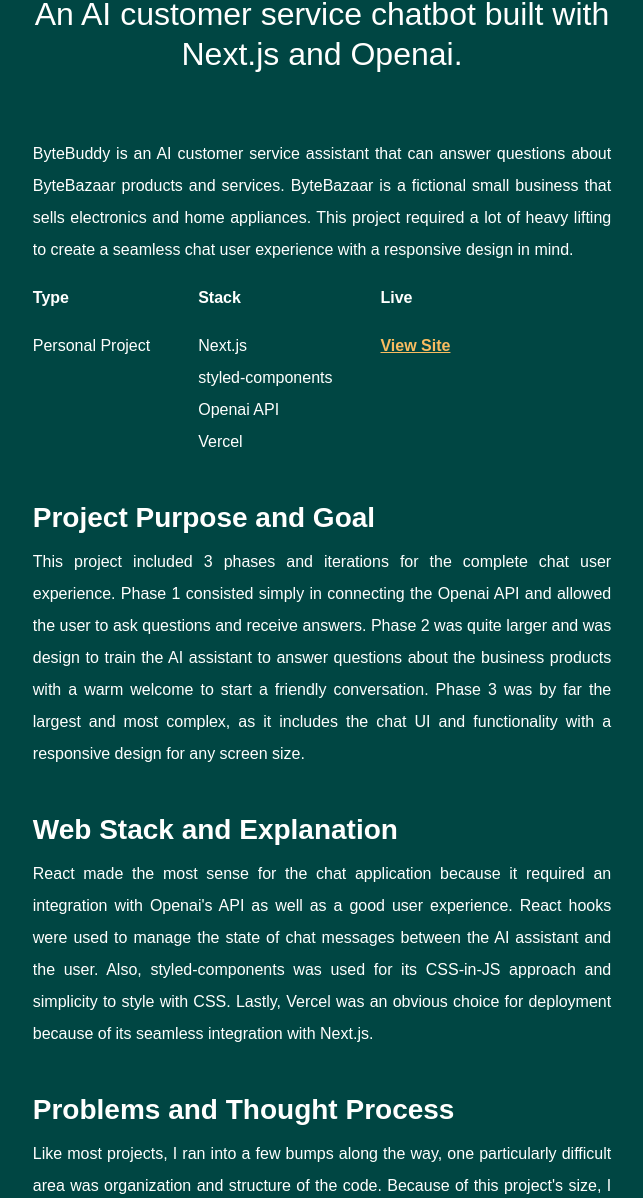
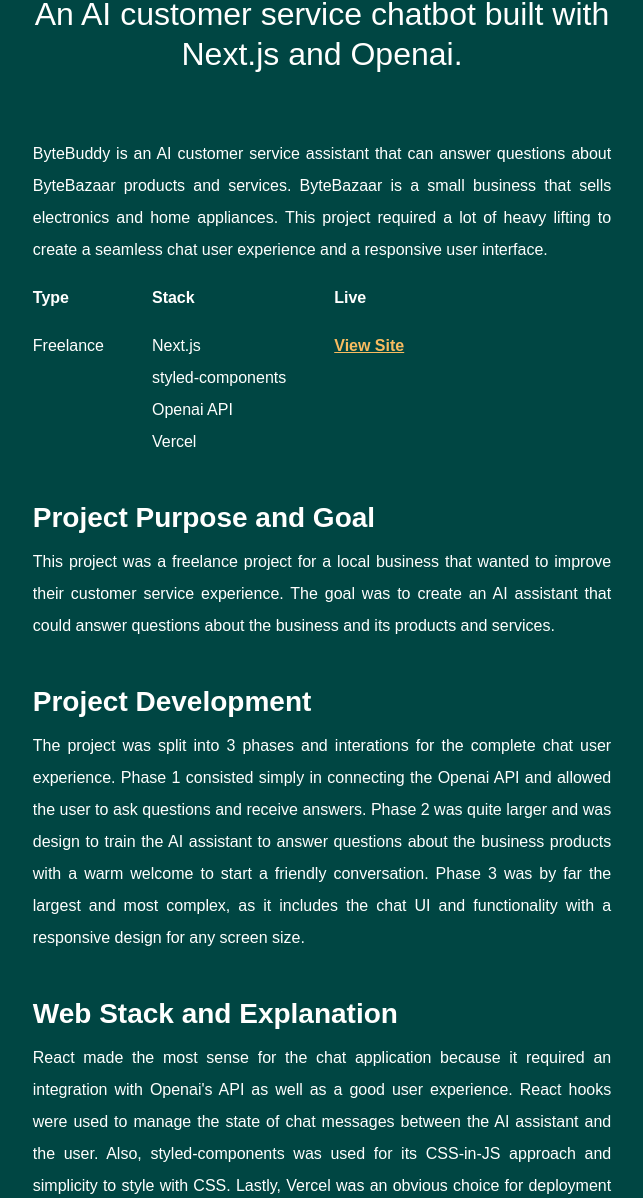
Before and after one commit to davidha99/davidhdz, an Astro site: page /bytebuddy in a window 1280 px wide. Shown: the part 134-1332 px from the top of the page, without its empty margins (318-961 px from the left). Built offline with nearby package versions, Linux system fonts and the light colour scheme; Astro itself is replaced by a stand-in of ours; a web font is replaced by a local one.

Commit message:
update bytebuddy project

```diff
--- a/src/pages/bytebuddy.astro
+++ b/src/pages/bytebuddy.astro
@@ -15,16 +15,16 @@
   <section>
     <p>
       ByteBuddy is an AI customer service assistant that can answer questions
-      about ByteBazaar products and services. ByteBazaar is a fictional small
-      business that sells electronics and home appliances. This project required
-      a lot of heavy lifting to create a seamless chat user experience with a
-      responsive design in mind.
+      about ByteBazaar products and services. ByteBazaar is a small business
+      that sells electronics and home appliances. This project required a lot of
+      heavy lifting to create a seamless chat user experience and a responsive
+      user interface.
     </p>
   </section>
   <section class="meta">
     <div class="col type">
       <h4>Type</h4>
-      <p>Personal Project</p>
+      <p>Freelance</p>
     </div>
     <div class="col stack">
       <h4>Stack</h4>
@@ -43,8 +43,17 @@
   <section>
     <h2 class="subtitle">Project Purpose and Goal</h2>
     <p>
-      This project included 3 phases and iterations for the complete chat user
-      experience. Phase 1 consisted simply in connecting the Openai API and
+      This project was a freelance project for a local business that wanted to
+      improve their customer service experience. The goal was to create an AI
+      assistant that could answer questions about the business and its products
+      and services.
+    </p>
+  </section>
+  <section>
+    <h2 class="subtitle">Project Development</h2>
+    <p>
+      The project was split into 3 phases and interations for the complete chat
+      user experience. Phase 1 consisted simply in connecting the Openai API and
       allowed the user to ask questions and receive answers. Phase 2 was quite
       larger and was design to train the AI assistant to answer questions about
       the business products with a warm welcome to start a friendly
```
